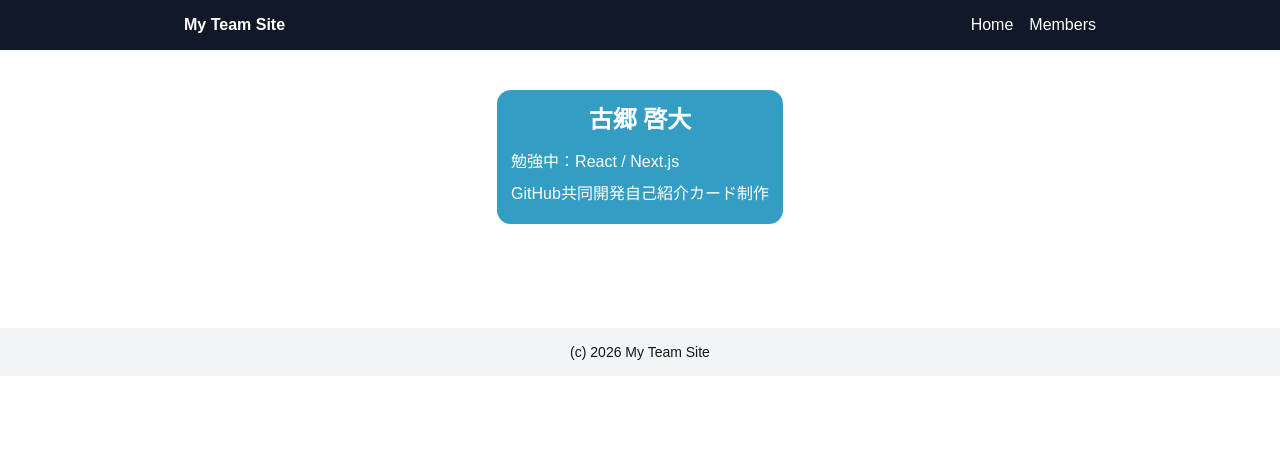
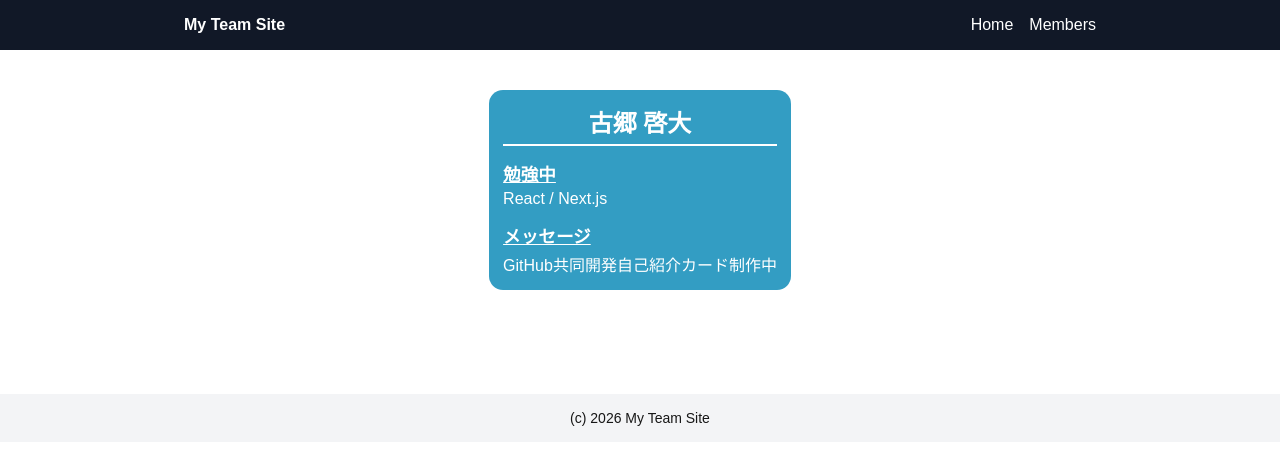
Before and after one commit to yusukeweb/sozosya-202603-webapp, a Next.js app: page /members/kogou in a window 1280 px wide. Shown: the top 464 px of the page. Built offline with nearby package versions, Linux system fonts and the light colour scheme.

Commit message:
kogou css変更

```diff
--- a/src/app/members/kogou/members.module.css
+++ b/src/app/members/kogou/members.module.css
@@ -3,11 +3,21 @@
     border-radius: 14px;
     padding: 14px;
     color: rgb(255, 255, 255);
-    line-height: 2rem;
+
 }
 
 .name {
     font-size: 1.5rem;
     text-align: center;
-    padding-bottom: 10px;
+    padding-bottom: 5px;
+    border-bottom: 2px solid;
+
 }
+
+.about {
+    margin-top: 20px;
+    font-size: 1.1rem;
+    padding-bottom: 5px;
+    text-decoration: underline;
+    line-height: 1.2rem;
+}
--- a/src/app/members/kogou/page.jsx
+++ b/src/app/members/kogou/page.jsx
@@ -1,12 +1,19 @@
-
-import styles from './members.module.css'
+import styles from "./members.module.css";
 
 export default function MembersPage() {
   return (
     <section className={styles.container}>
       <h1 className={styles.name}>古郷 啓大</h1>
-      <p>勉強中：React / Next.js</p>
-      <p className={styles.messeage}>GitHub共同開発自己紹介カード制作</p>
+      <div className={styles.contents}>
+        <div>
+          <h2 className={styles.about}>勉強中</h2>
+          <p>React / Next.js</p>
+        </div>
+        <div>
+          <h2 className={styles.about}>メッセージ</h2>
+          <p>GitHub共同開発自己紹介カード制作中</p>
+        </div>
+      </div>
     </section>
-  )
+  );
 }
```
